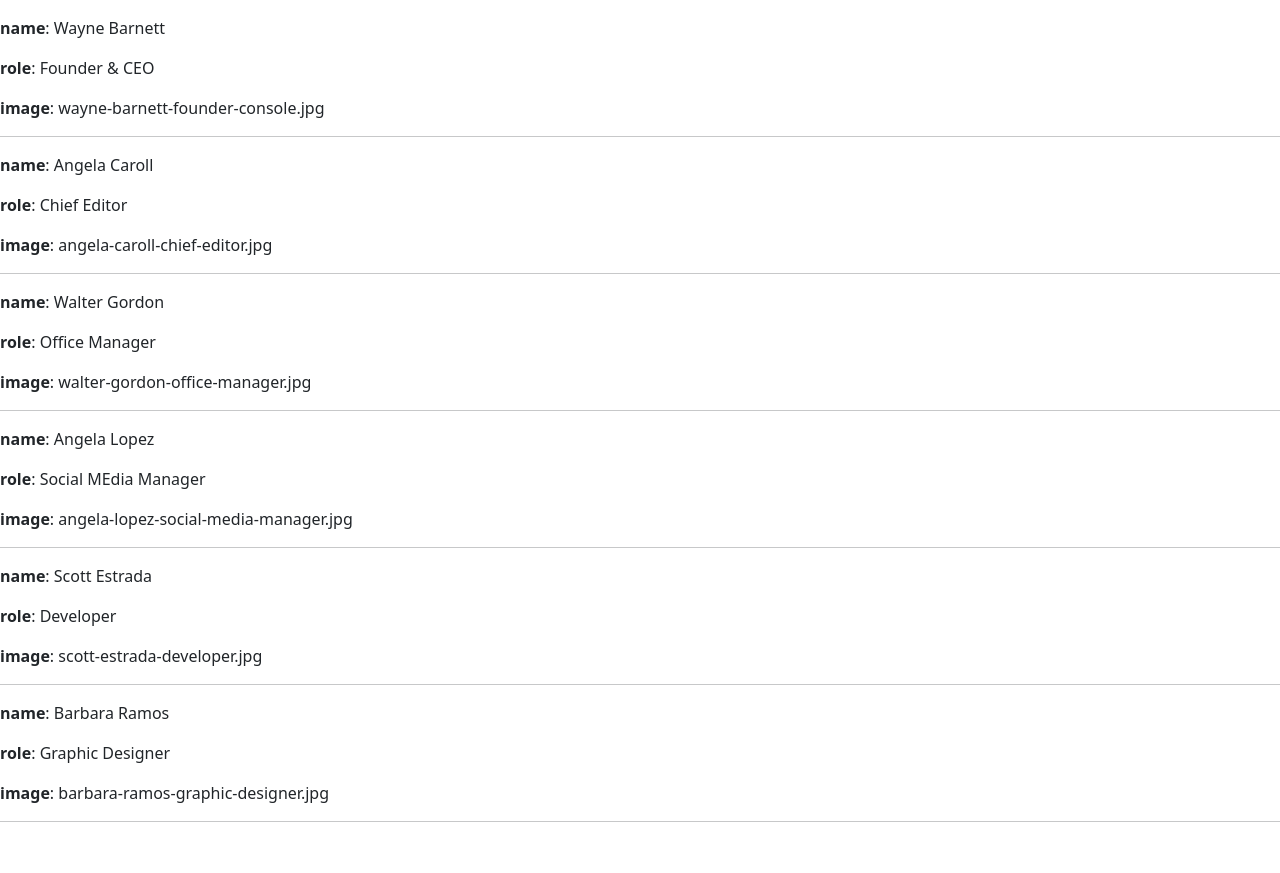
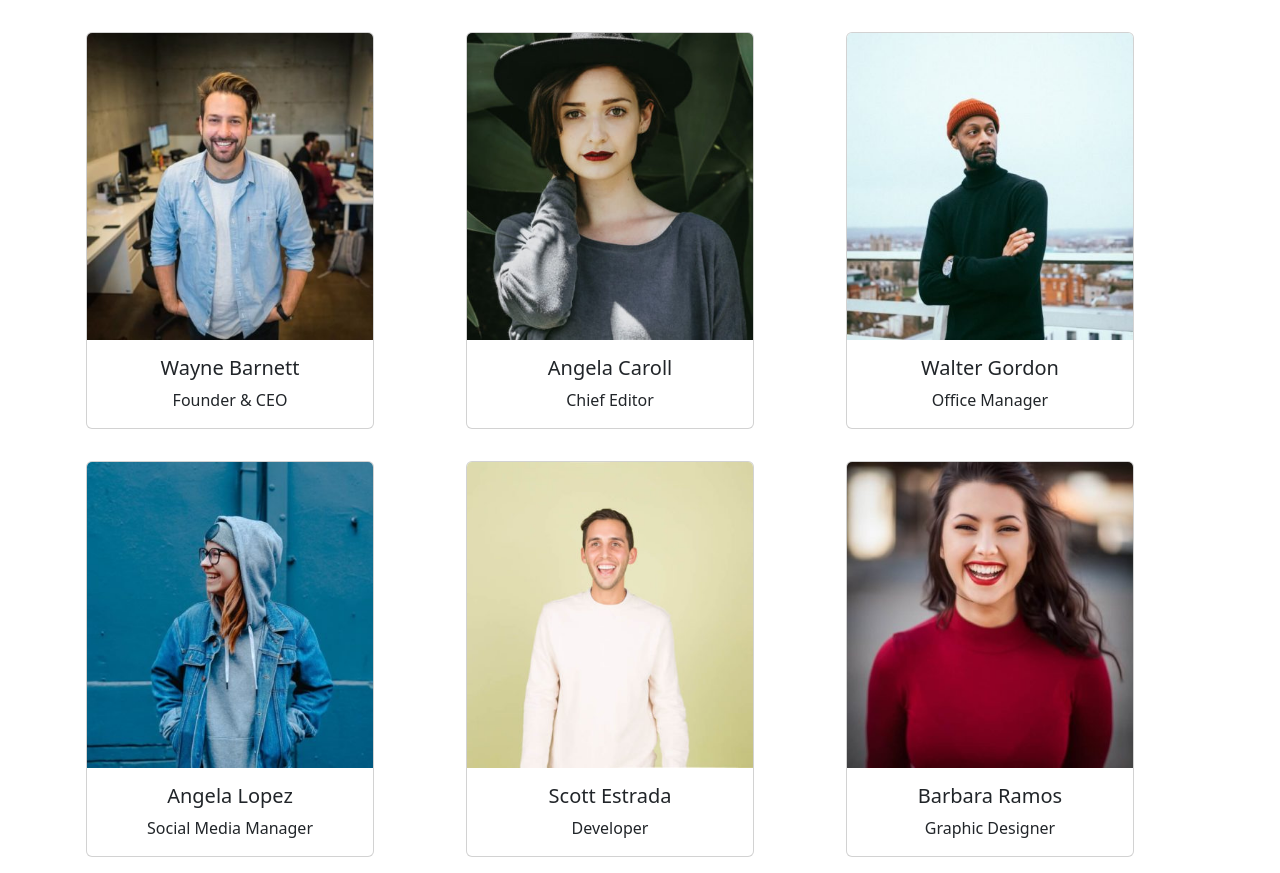
Before and after one commit to HedyehSadeghi/js-our-team, a plain HTML site: page index.html in a window 1280 px wide. Before the commit the page ends 838 px from the top, so only its background shows below. Drawn offline with nearby package versions, Linux system fonts and the light colour scheme.

Commit message:
finished with cards (bonus)

```diff
--- a/index.html
+++ b/index.html
@@ -20,6 +20,14 @@
   <p id="tabella_nomi"> </p>
 
 
+  <div class="container">
+    <div class="row"> </div>
+
+
+  </div>
+
+
+
 
 
   <!-- importazione MIO file di script -->
--- a/js/main.js
+++ b/js/main.js
@@ -2,7 +2,7 @@ let team=[
     {
         name: "Wayne Barnett",
         role: "Founder & CEO",
-        image: "wayne-barnett-founder-console.jpg"
+        image: "wayne-barnett-founder-ceo.jpg"
 
     },
     {
@@ -19,7 +19,7 @@ let team=[
     },
     {
         name: "Angela Lopez",
-        role: "Social MEdia Manager",
+        role: "Social Media Manager",
         image: "angela-lopez-social-media-manager.jpg"
 
     },
@@ -38,19 +38,19 @@ let team=[
 
 ];
 
-//stampa su console:
+//----------stampa su console: -------------
 printObjects(team[1]);
 printTable(team);
 
 
-//Stampa su html:
+//---------Stampa su html: ---------
 
 //printObjectsInHTML(team[1]);
 //printTableInHTML(team);
 
-printArrayInHTML(team);
+//printArrayInHTML(team);
 
-
+cardsInHTML(team);
 
 
 
@@ -63,7 +63,7 @@ printArrayInHTML(team);
 //-------------FUNZIONI-----------------
 
 
-//su console:
+//-----su console:  ------
 
 function printObjects(object){
     let objectInString= "";
@@ -96,18 +96,13 @@ function printTable(array){
 
 
 
-//su HTML
+//-------su HTML -------------
 
-
+//---base-----
 function createObjectsInHTML(object){
 
     for (let key in object){
-        /*
-        let p= document.createElement("p");
-        let text= document.createTextNode(key+": " + object[key]);
-        p.appendChild(text);
-        document.body.appendChild(p);
-        */
+        if (key!="image"){
             let p= document.createElement("p");
             let strong= document.createElement("strong");
             let keyText= document.createTextNode(key);
@@ -116,6 +111,15 @@ function createObjectsInHTML(object){
             p.appendChild(strong);
             p.appendChild(text);
             document.body.appendChild(p);
+
+        }
+        else{
+            let img= document.createElement("img");
+            img.setAttribute("src", "./img/"+object[key]);
+            img.setAttribute("style", "width: 200px;");
+            document.body.appendChild(img);
+
+        }
     }
 }
 
@@ -127,9 +131,6 @@ function printArrayInHTML(array){
     }
 
 }
-
-
-
 
 
 
@@ -156,3 +157,35 @@ function printTableInHTML(array){
 
 }
 */
+
+
+
+
+//----con cards----
+
+function oneCardInHTML(object){
+    let container= document.querySelector(".container");
+    let row=document.querySelector(".row");
+
+    let card=document.createElement("div");
+    card.classList.add("col-lg-4","p-3");
+    card.innerHTML=`
+        <div class="card" style="width: 18rem;">
+            <img src="./img/${object["image"]}" class="card-img-top" alt="...">
+            <div class="card-body">
+                <h5 class="card-title text-center">${object["name"]}</h5>
+                <p class="card-text text-center">${object["role"]}</p>
+            </div>
+        </div>
+        `;
+
+    row.appendChild(card);
+
+}
+
+function cardsInHTML(array){
+    for (let i=0; i<array.length; i++){
+        oneCardInHTML(array[i]);
+    }
+
+}
```
Also changed, not shown: img/angela-caroll-chief-editor.jpg (added), img/angela-lopez-social-media-manager.jpg (added), img/barbara-ramos-graphic-designer.jpg (added), img/scott-estrada-developer.jpg (added), img/walter-gordon-office-manager.jpg (added), img/wayne-barnett-founder-ceo.jpg (added). Lines whose indentation alone changed are shown as unchanged.
